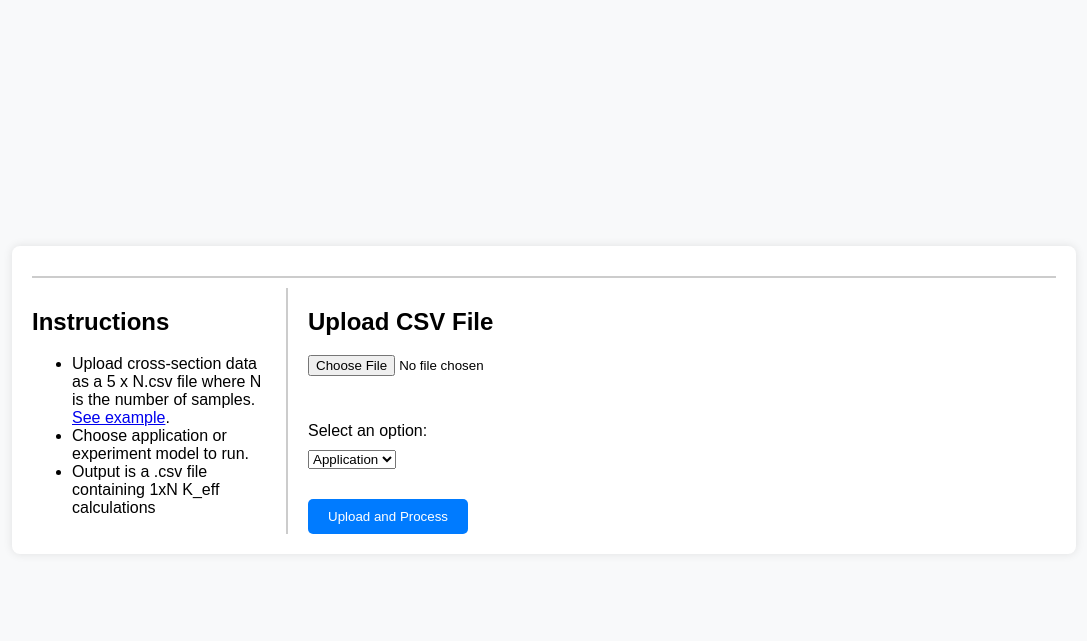
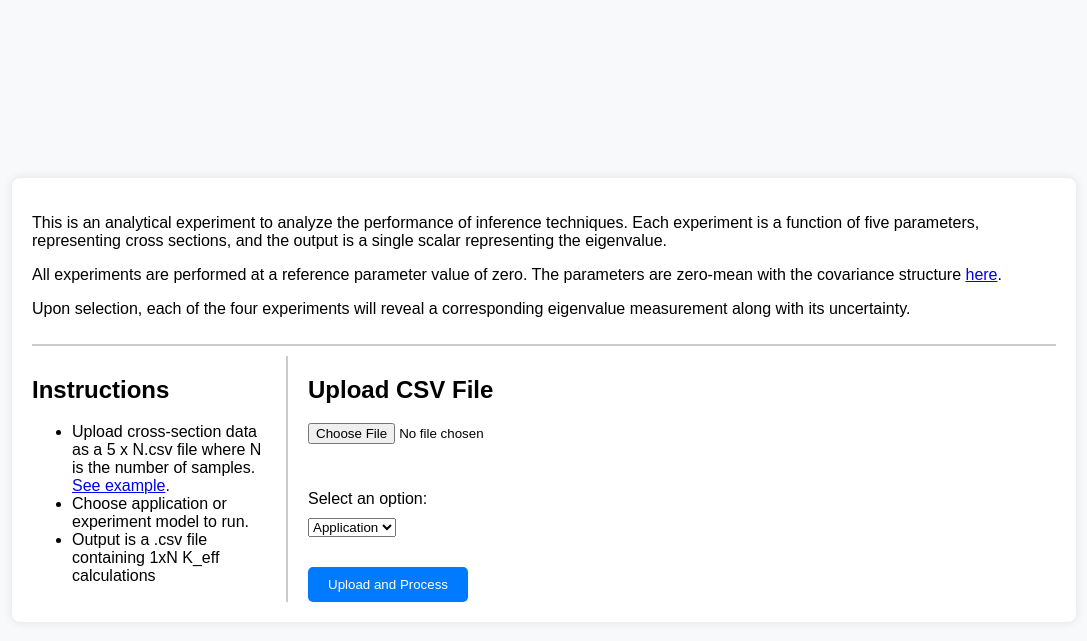
Before and after one commit to Shreya412/g14_flask, a Flask app: page / in a window 1280 px wide. Shown: the top 641 px of the page, without its empty margins (96-1183 px from the left). Run offline with Flask 3, Linux system fonts and the light colour scheme.

Commit message:
covariance added

```diff
--- /dev/null
+++ b/static/uploads/Covariance.csv
@@ -0,0 +1,5 @@
+1.00628693005214,0.174782861188046,0.0777822955833268,-0.0288241047723484,-0.0255052022635286
+0.174782861188046,0.771029084067078,0.198302883502725,0.0689733306792666,0.220205552595312
+0.0777822955833268,0.198302883502725,0.944234402968801,-0.0352587479837061,-0.0782199088464759
+-0.0288241047723484,0.0689733306792666,-0.0352587479837061,0.758392810732249,0.180770117641583
+-0.0255052022635286,0.220205552595312,-0.0782199088464759,0.180770117641583,0.237342659488116
--- a/templates/index.html
+++ b/templates/index.html
@@ -32,7 +32,6 @@
             border-bottom: 2px solid #ccc;
             padding-bottom: 10px;
             margin-bottom: 10px;
-            text-align: center;
         }
         .menu {
             grid-area: menu;
@@ -147,7 +146,9 @@
 <body>
     <div class="container">
         <header>
-
+            <p>This is an analytical experiment to analyze the performance of inference techniques. Each experiment is a function of five parameters, representing cross sections, and the output is a single scalar representing the eigenvalue.</p>
+            <p>All experiments are performed at a reference parameter value of zero. The parameters are zero-mean with the covariance structure <a href="{{ url_for('static', filename='uploads/Covariance.csv') }}">here</a>.</p>
+            <p>Upon selection, each of the four experiments will reveal a corresponding eigenvalue measurement along with its uncertainty.</p>
         </header>
         <div class="menu">
             <div class="instructions">
```
